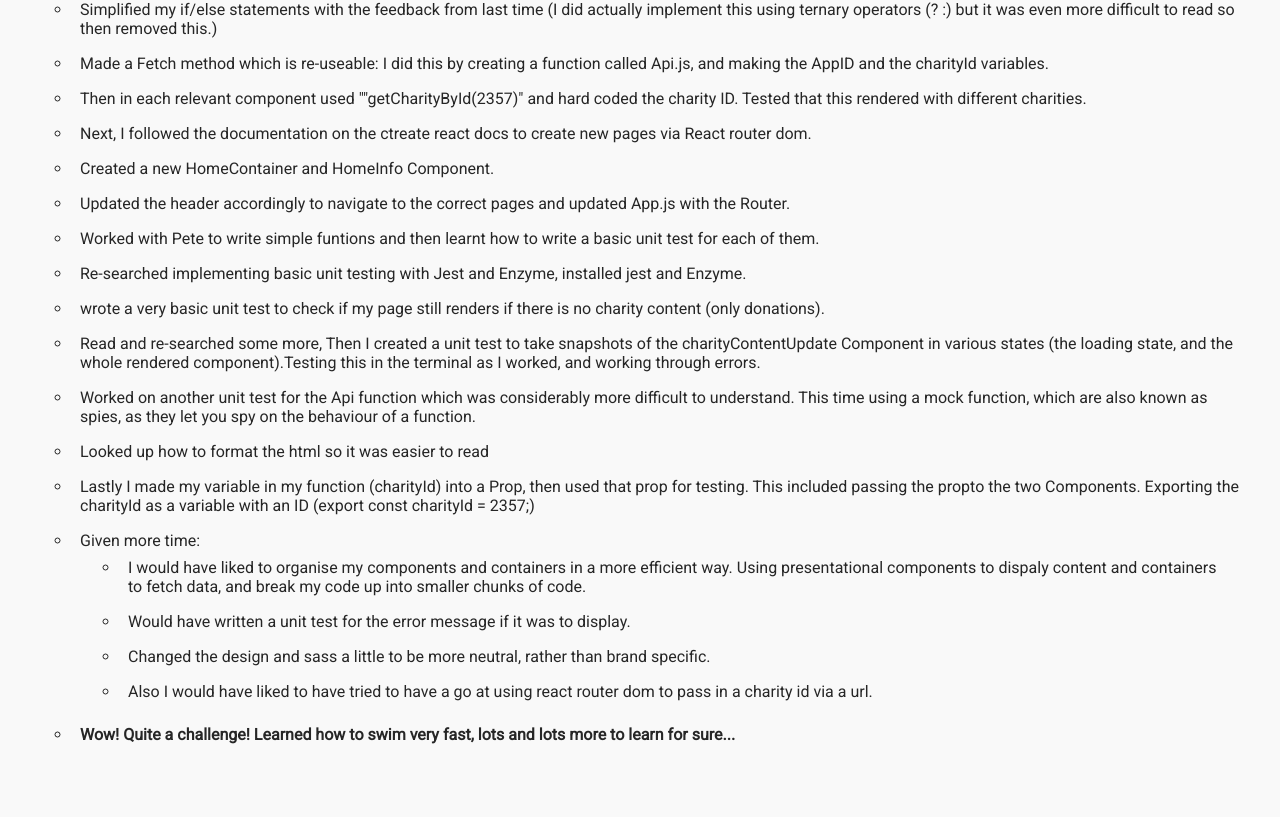
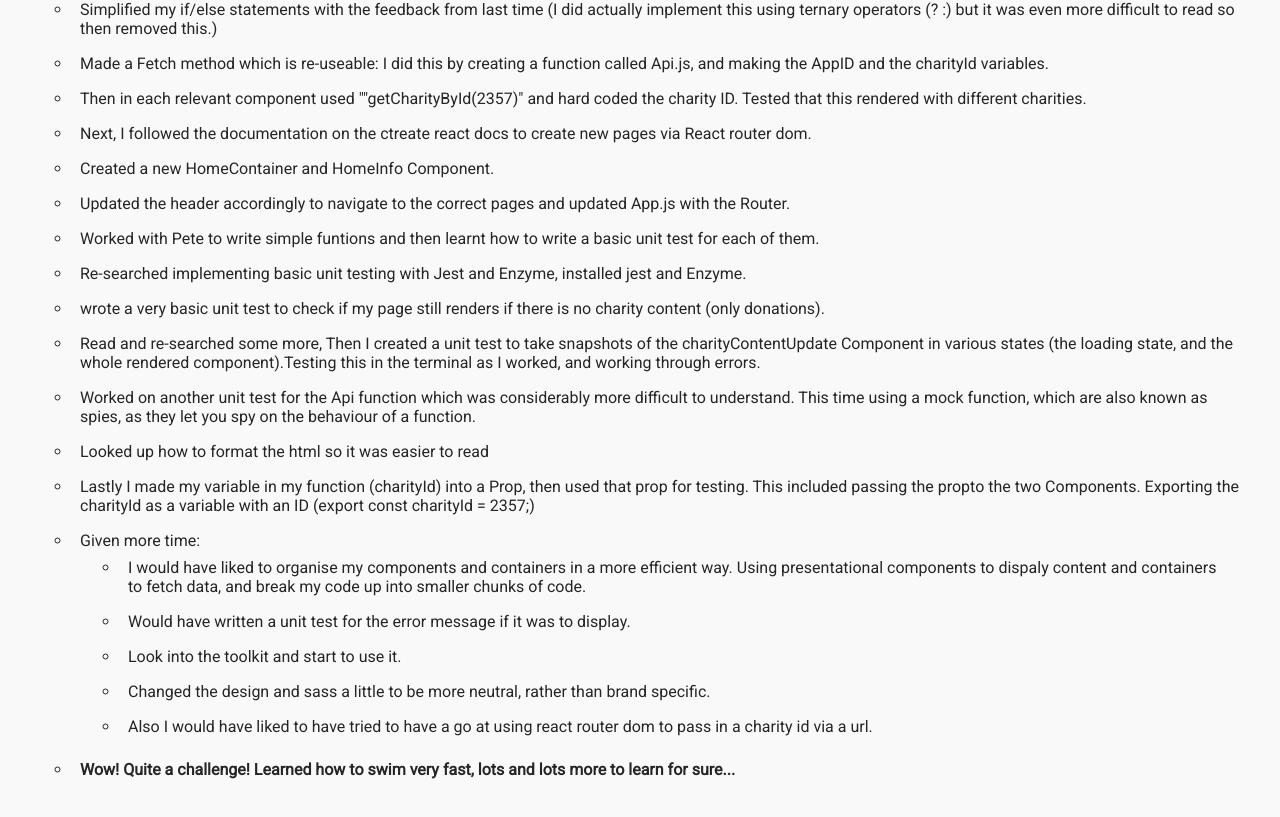
Before and after one commit to SonalPatel/update-jg-demo, a React (Create React App) app: page / in a window 1280 px wide. Shown: the part 461-1278 px from the top of the page. Built offline with nearby package versions, Linux system fonts and the light colour scheme.

Commit message:
content update to homepage

```diff
--- a/src/components/HomeInfo.js
+++ b/src/components/HomeInfo.js
@@ -97,6 +97,7 @@ class HomeInfo extends React.Component {
                     Would have written a unit test for the error message if it
                     was to display.
                   </li>
+                  <li>Look into the toolkit and start to use it.</li>
                   <li>
                     Changed the design and sass a little to be more neutral,
                     rather than brand specific.
```
